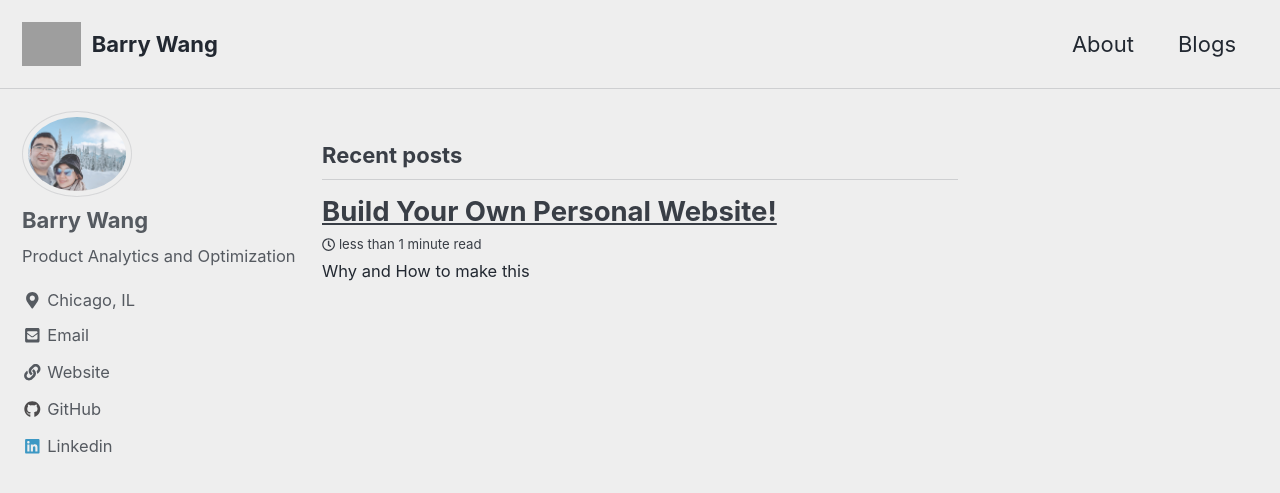
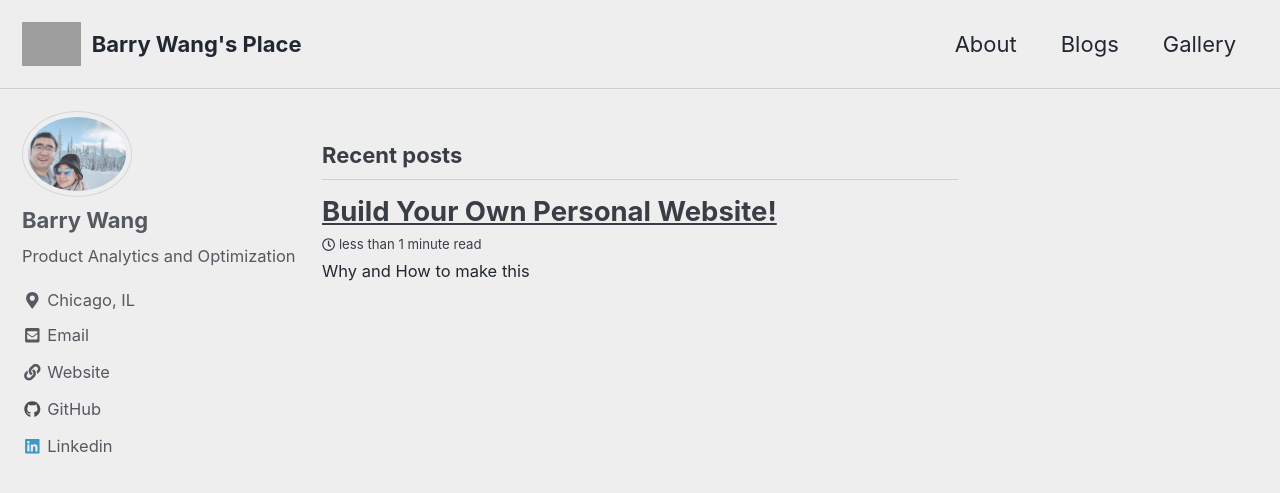
Before and after one commit to mw4ccBarry/mw4ccBarry.github.io, a Jekyll site: the page built from index.html, in a window 1280 px wide and 900 px high. Shown: the top 493 px of the window. Built offline with Jekyll 4.4.1, drawn with Linux system fonts in a browser that asks for light colours; cached includes are drawn as plain includes; nearby versions of some CDN libraries; the list of posts is cut into pages by our own code; grey boxes are pictures that could not be loaded.

Commit message:
add the gallery page

```diff
--- a/_config.yml
+++ b/_config.yml
@@ -19,13 +19,13 @@
 title                    : "Barry Wang"
 title_separator          : "-"
 name                     : "Barry Wang"
-description              : "Barry Wang's Personal Website"
+description              : "Barry Wang"
 url                      : # the base hostname & protocol for your site e.g. "https://mmistakes.github.io"
 baseurl                  : # the subpath of your site, e.g. "/blog"
 repository               : # GitHub username/repo-name e.g. "mmistakes/minimal-mistakes"
 teaser                   : "/assets/images/teaser.jpg"
 logo                     : "/assets/images/profile.jpg"
-masthead_title           : "Barry Wang"
+masthead_title           : "Barry Wang's Place"
 # breadcrumbs            : false # true, false (default)
 words_per_minute         : 200
 comments:
--- a/_data/navigation.yml
+++ b/_data/navigation.yml
@@ -4,6 +4,8 @@
     url: /about/
   - title: "Blogs"
     url: /blog/
+  - title: "Gallery"
+    url: /gallery/
   # - title: "Sample Posts"
   #   url: /year-archive/
   # - title: "Sample Collections"
```
